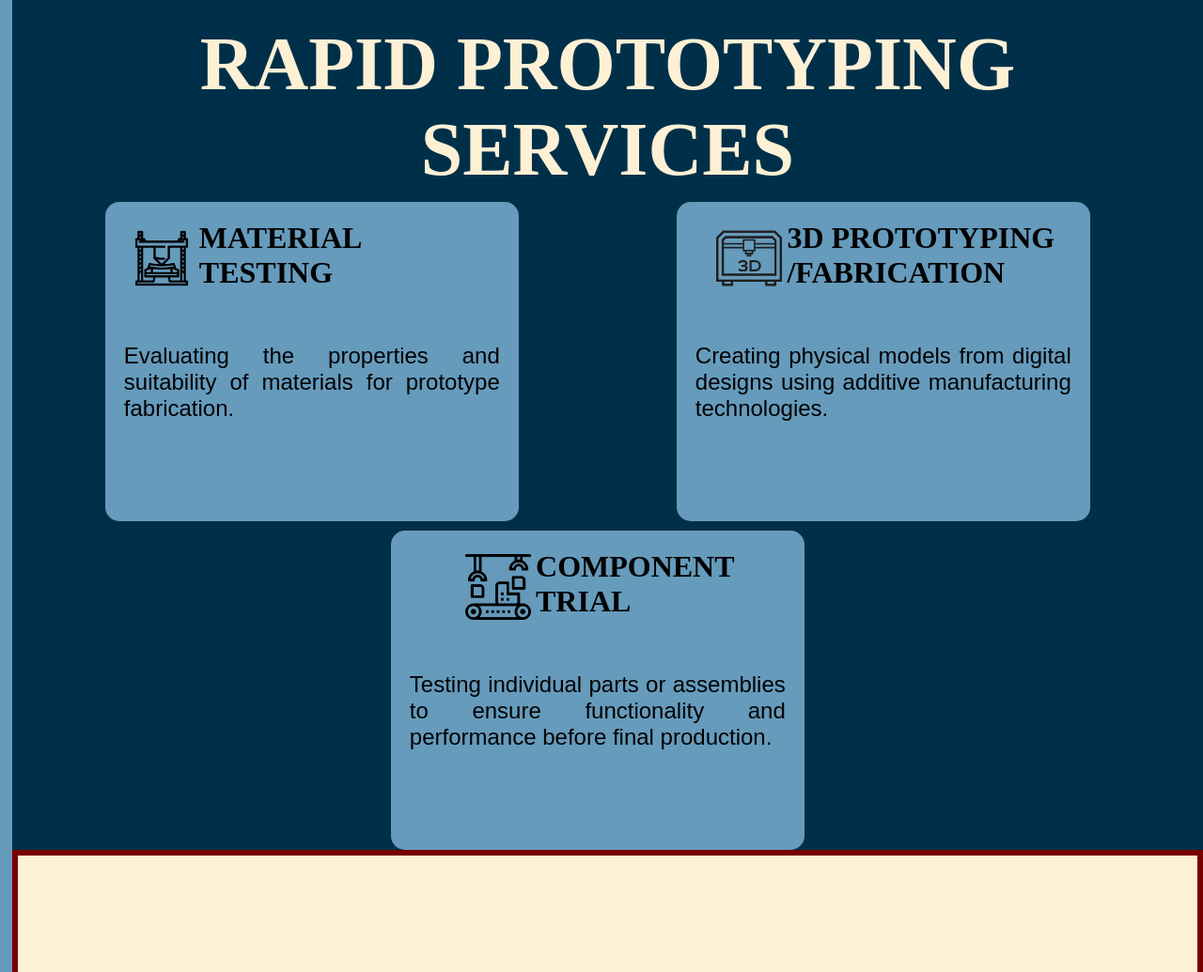
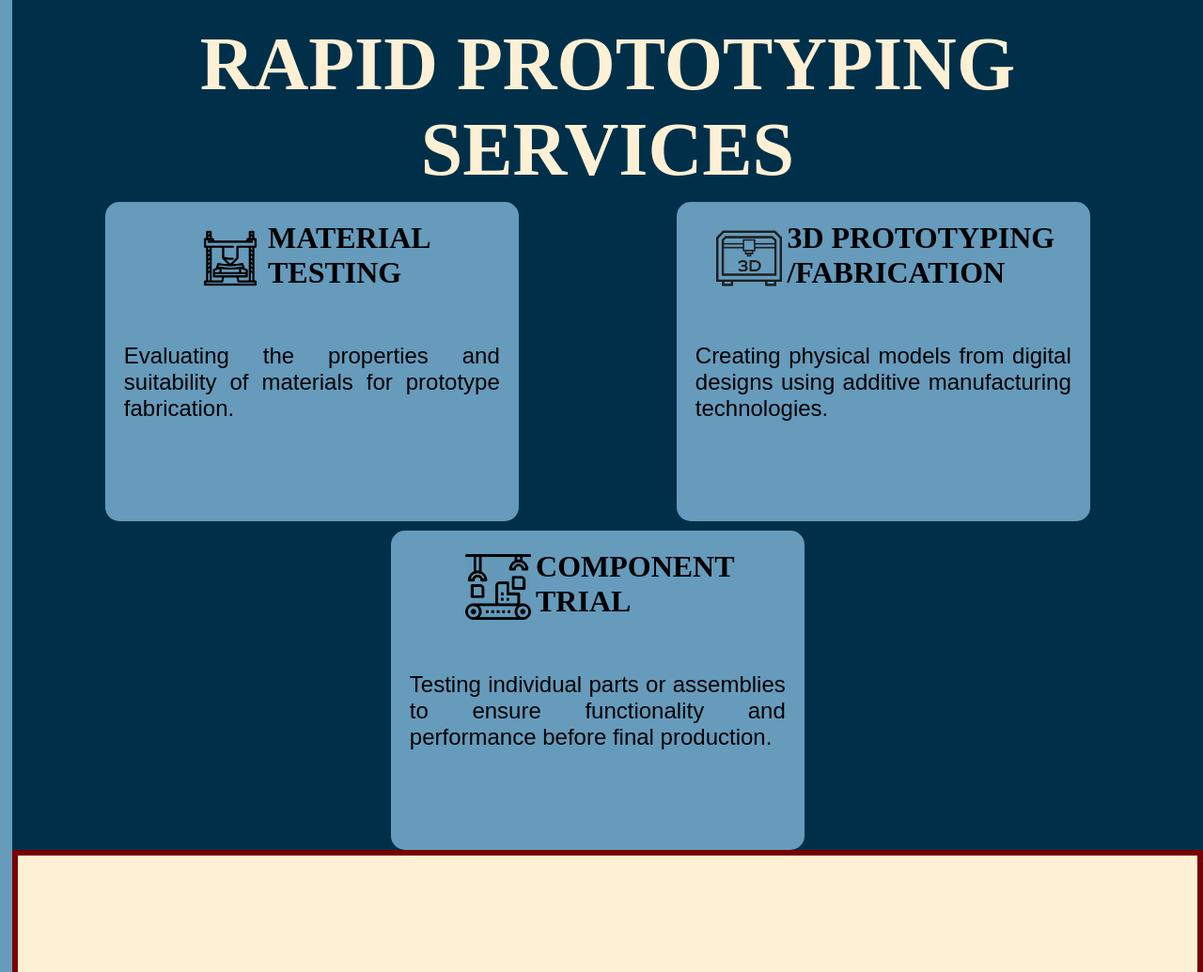
Before and after one commit to aeesm/Kumatha, a plain HTML site: page index.html in a window 1280 px wide. Shown: the part 5414-6449 px from the top of the page at 94% size. Drawn offline with Linux system fonts and the light colour scheme.

Commit message:
Update index.html

```diff
--- a/index.html
+++ b/index.html
@@ -78,7 +78,7 @@
         <div class="services-ctnr">
             <div class="head">
             <img src="MT.png">
-            <h4 style="margin-bottom: 2rem;">MATERIAL TESTING</h4>
+            <h4 style="margin-bottom: 2rem;">MATERIAL<br>TESTING</h4>
         </div>
             <p>Evaluating the properties and suitability of materials for prototype fabrication.</p>
         </div>
```
